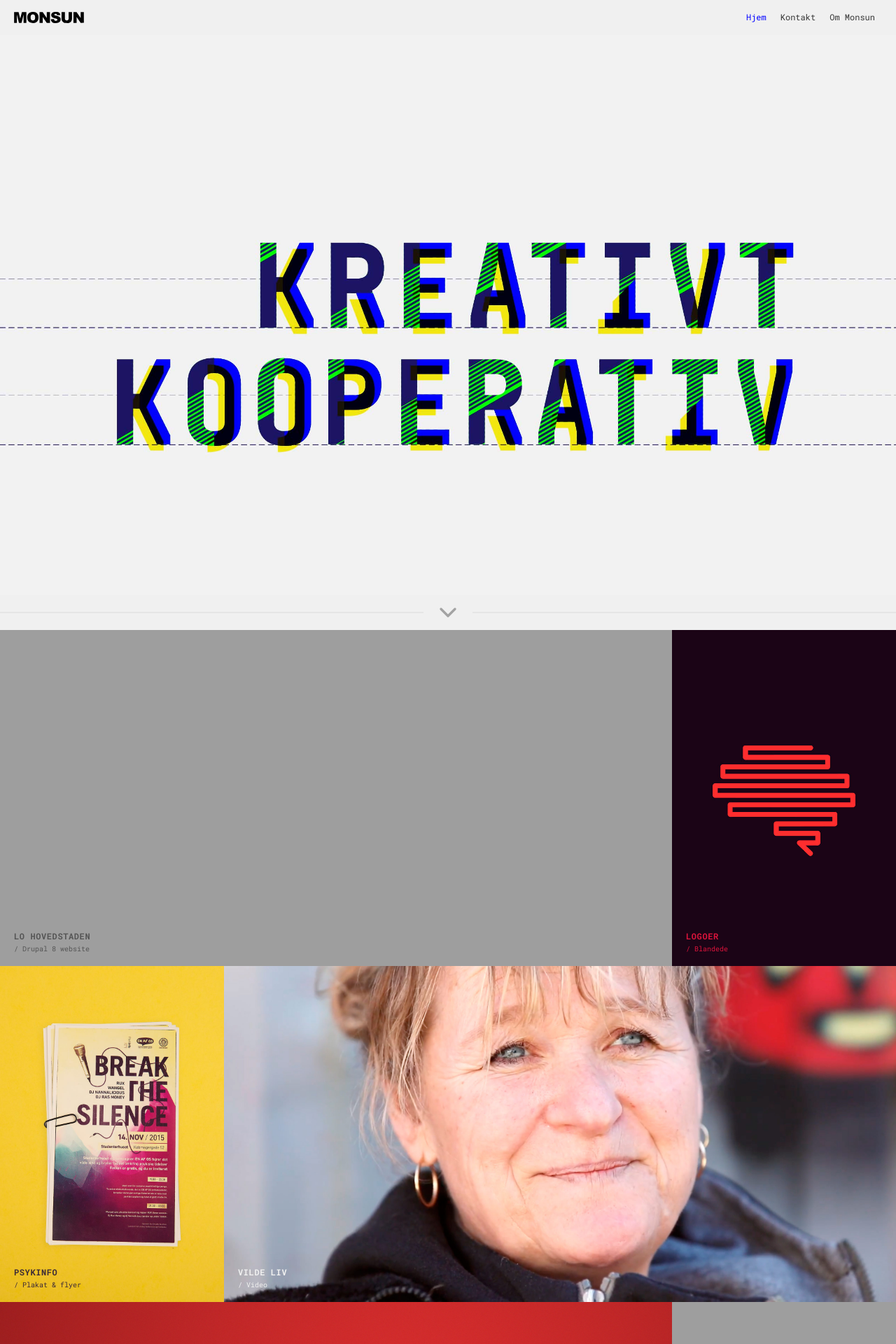
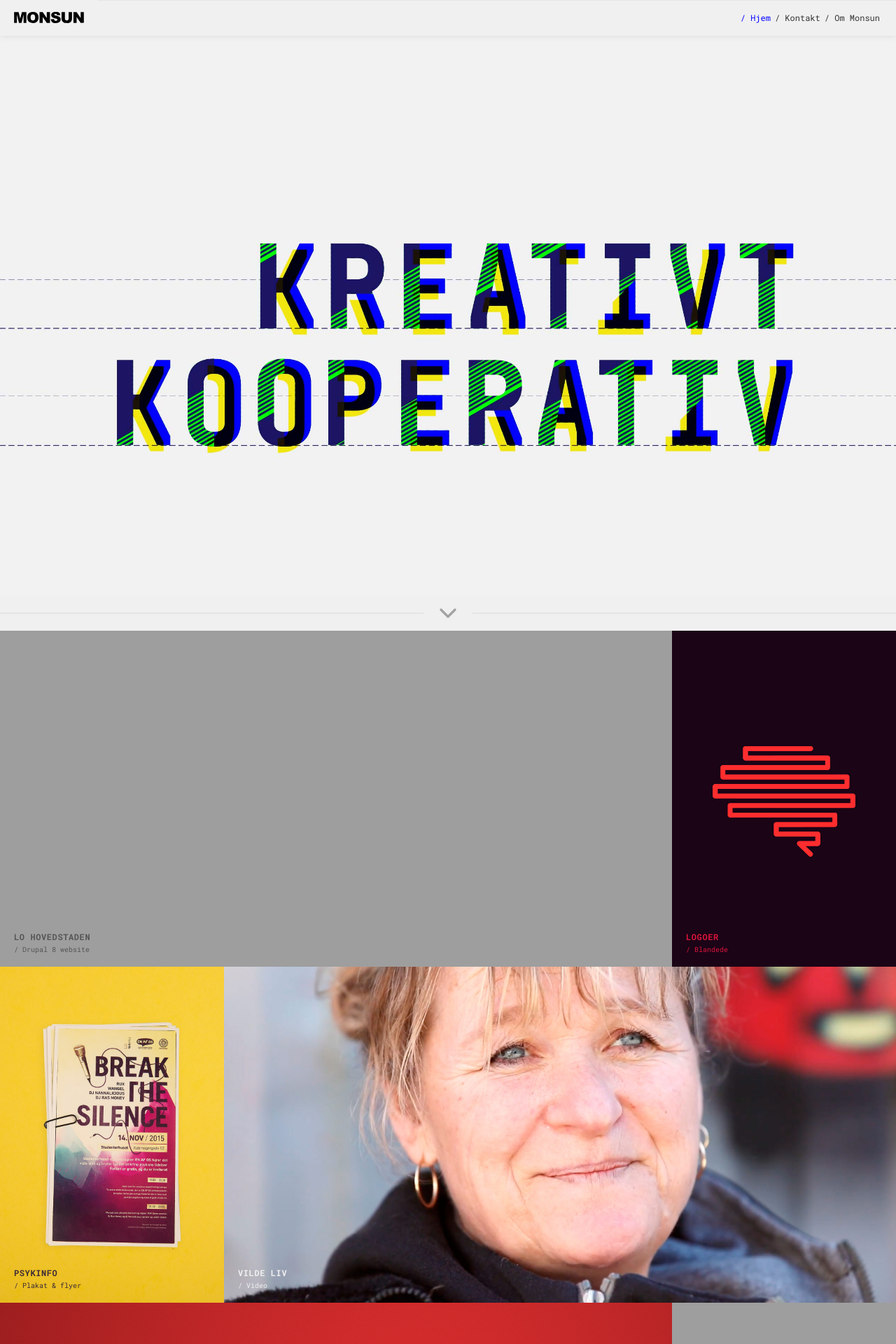
Before and after one commit to MonsunDK/monsundk.github.io, a Jekyll site: the page built from index.md, in a window 1280 px wide. Shown: the top 1920 px of the page at 70% size. Built offline with Jekyll 4.4.1, drawn with Linux system fonts in a browser that asks for light colours; nearby versions of some CDN libraries; grey boxes are pictures that could not be loaded.

Commit message:
mobile menu update

```diff
--- a/_data/navigation.yml
+++ b/_data/navigation.yml
@@ -1,8 +1,8 @@
-- title: "Hjem"
+- title: "/ Hjem"
   url: /
 
-- title: "Kontakt"
+- title: "/ Kontakt"
   url: /kontakt/
 
-- title: "Om Monsun"
+- title: "/ Om Monsun"
   url: /om/
--- a/_sass/_mycss.scss
+++ b/_sass/_mycss.scss
@@ -230,13 +230,21 @@
   > li {}
   > li > a {
     position: relative;
-    font-size: 12px;
+    font-size: 16px;
     text-decoration: none;
     line-height: 48px;
-    height: 50px;
-    padding: 0 10px;
+    height: auto;
+    padding: 0 3px;
     font-weight: 400;
     color: $gray;
+
+    @media (min-width: $grid-float-breakpoint) {
+      font-size: 12px;
+      height: 50px;
+      font-weight: 400;
+      line-height: 48px;
+
+    }
 
     .feather {
       height: 10px;
@@ -258,13 +266,18 @@
 
   .icon-bar {
     background-color: #888;
+    @include transition($fast);
   }
 }
 
 .navbar-default .navbar-toggle:hover,
 .navbar-default .navbar-toggle:focus {
-  background-color: #ddd;
+  background-color: transparent;
   border-color: transparent;
+  .icon-bar {
+    background-color: $brand-primary;
+    @include transition($slow);
+  }
 }
 
 .navbar-toggle {
@@ -283,25 +296,20 @@
 }
 
 .navbar-default .navbar-collapse {
-  background-color: #f0f0f0;
+  background-color: $body-bg;
+  box-shadow: 0 0 10px rgba(black, 0.1);
+  border-top: 1px solid $border-color;
 
   .navbar-nav {
-    padding: 0 20px;
+    padding: 25px 30px 30px;
 
     @media (min-width: $grid-float-breakpoint) {
       padding: 0 20px;
     }
-    > li {
-      border-top: 1px solid #e5e5e5;
-
-      @media (min-width: $grid-float-breakpoint) {
-        border: none;
-      }
-
-    }
 
     > li > a {
       &:hover, &:focus {
+        background-color: #eee;
       }
     }
   }
@@ -309,6 +317,7 @@
 
 .navbar-header {
   padding: 0 20px;
+  background-color: $body-bg;
 }
 
 /*
```
Also changed, not shown: 11 other files.
